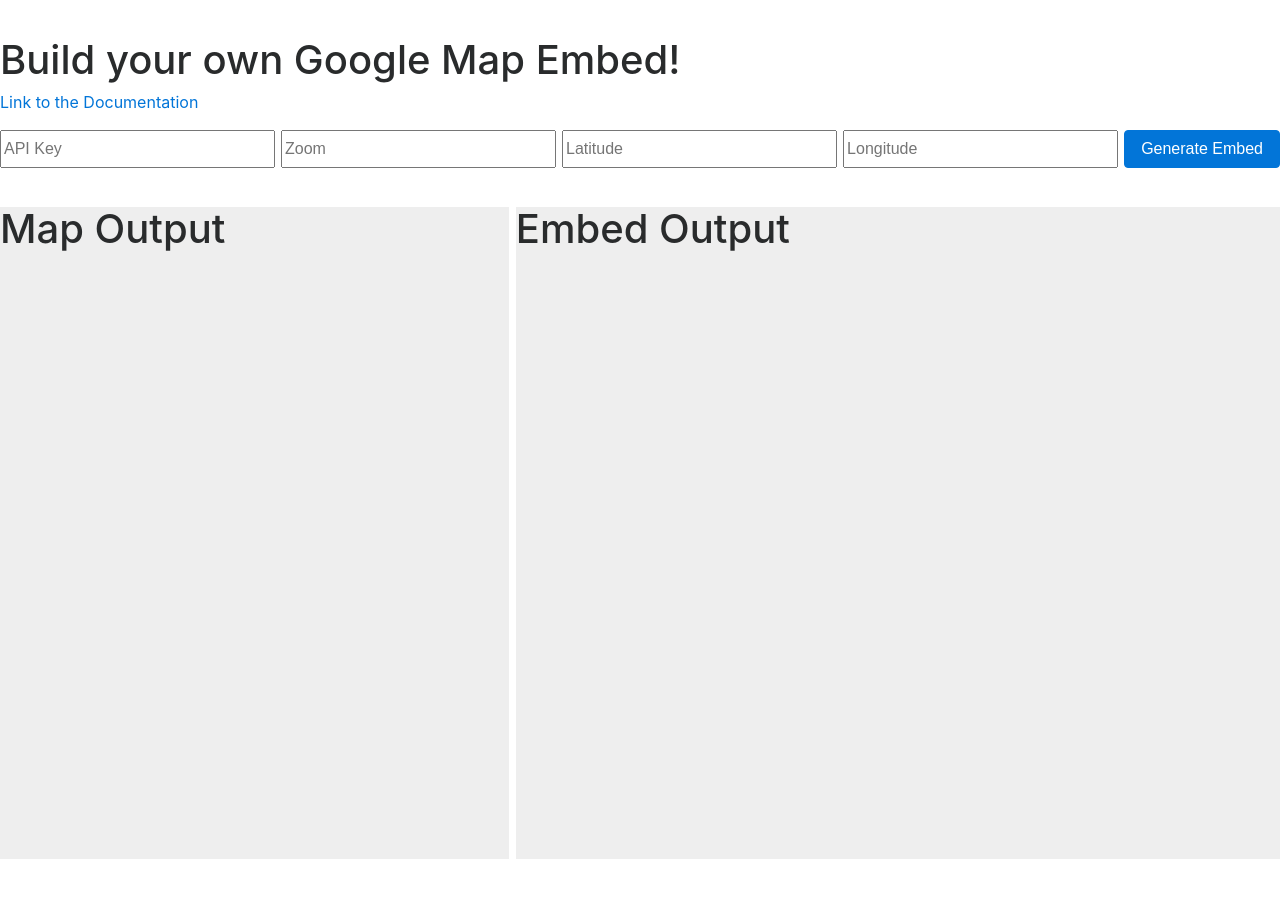
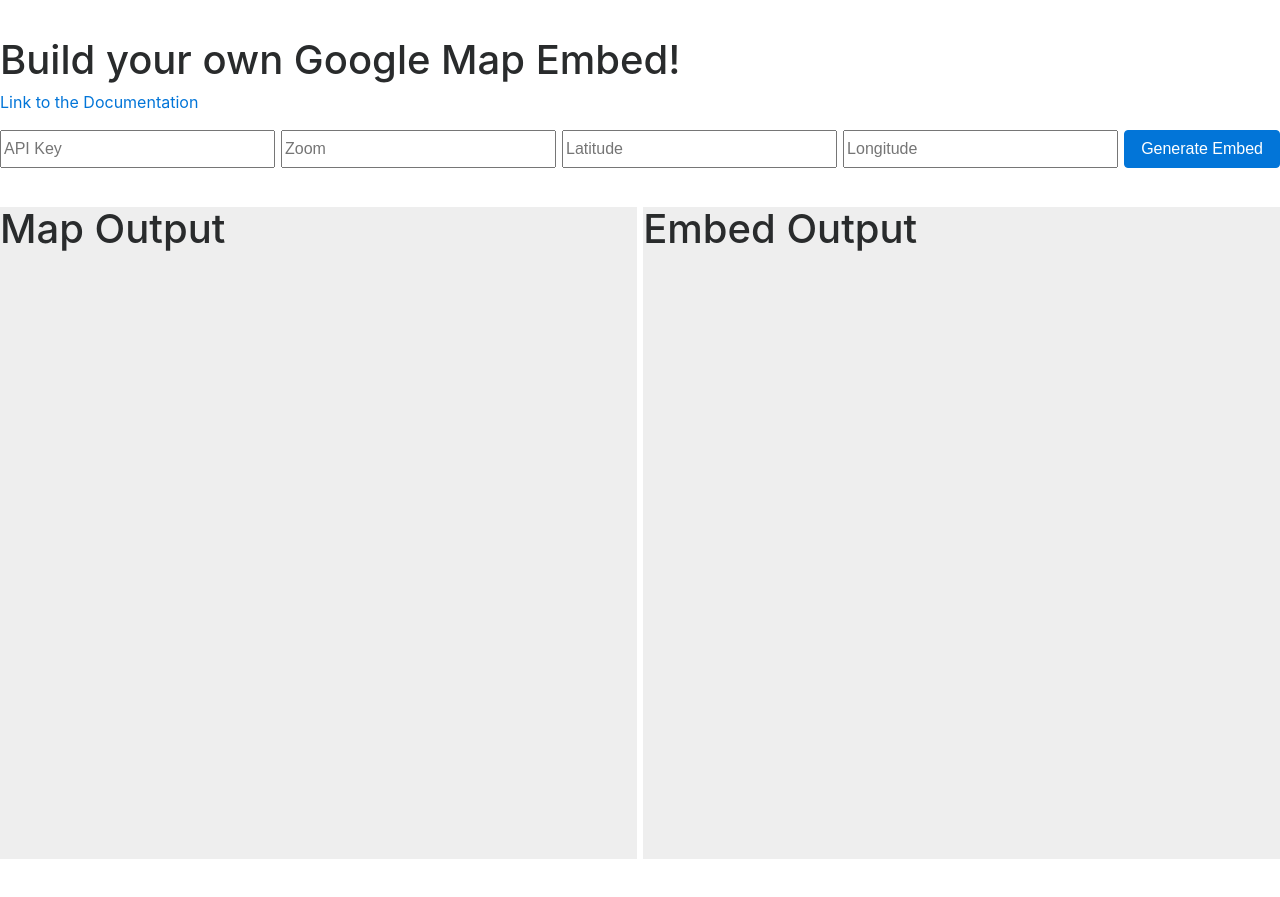
Before and after one commit to mnonnama/JSRFinalNonnamaker, a plain HTML site: page index.html in a window 1280 px wide. Drawn offline with nearby package versions, Linux system fonts and the light colour scheme.

Commit message:
revised styles

```diff
--- a/styles/main.css
+++ b/styles/main.css
@@ -29,12 +29,16 @@
 }
 
 .map-output{
-	width: 40%;
+	width: 50%;
 	background: #eee;
 	margin-right: .5%;
 }
 
 .embed-output{
-	width: 60%;
+	width: 50%;
 	background: #eee;
 }
+
+xml{
+	padding: 3%;
+}
```
